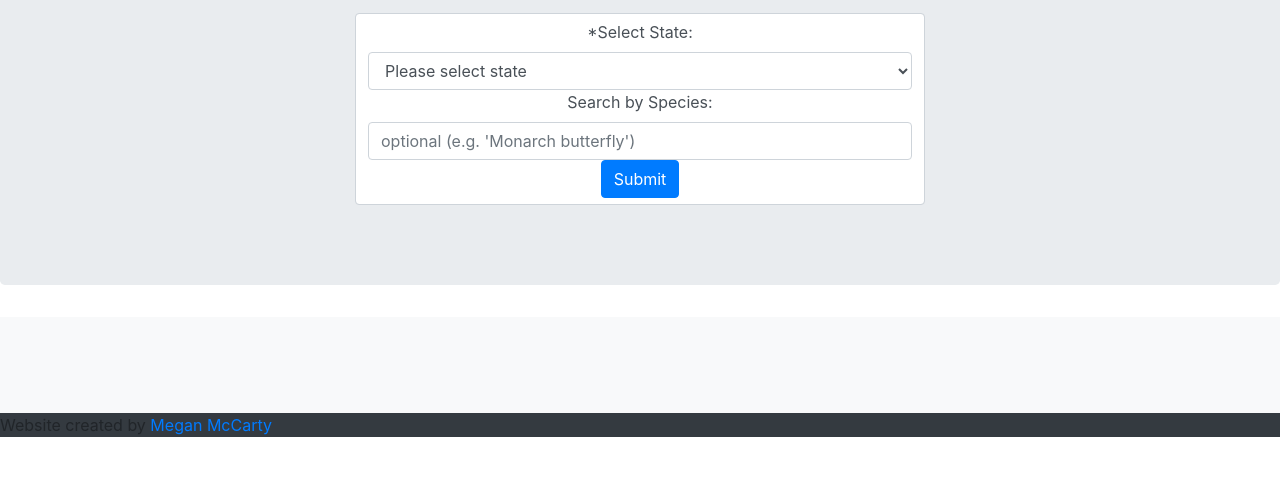
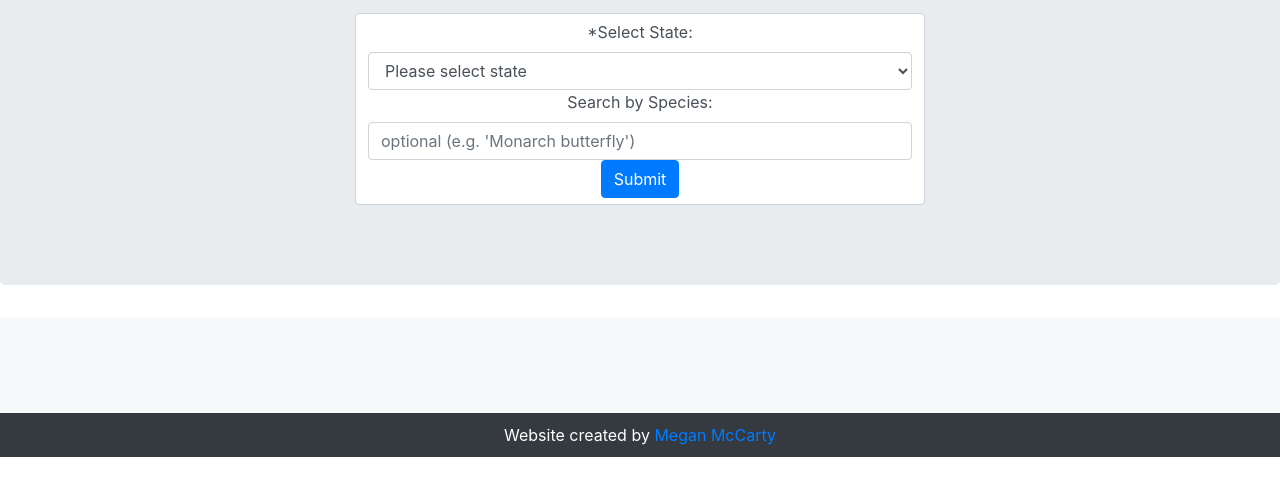
Before and after one commit to Meganmccarty/butterfly-finder, a plain HTML site: page index.html in a window 1280 px wide. Shown: the part 209-704 px from the top of the page. Drawn offline with nearby package versions, Linux system fonts and the light colour scheme.

Commit message:
Add style to footer

```diff
--- a/src/styles.css
+++ b/src/styles.css
@@ -88,6 +88,22 @@ img.card-img-top {
     cursor: pointer;
 }
 
+footer div.footer {
+    display: flex;
+    flex-direction: row;
+    align-items: center;
+    justify-content: center;
+    color: white;
+    padding-top: 10px;
+    padding-bottom: 10px;
+}
+
+@media screen and (max-width: 550px) {
+    footer div.footer {
+        flex-direction: column;
+    }
+}
+
 @media screen and (max-width: 450px) {
     #lightbox-content img {
         max-height: 350px;
```
